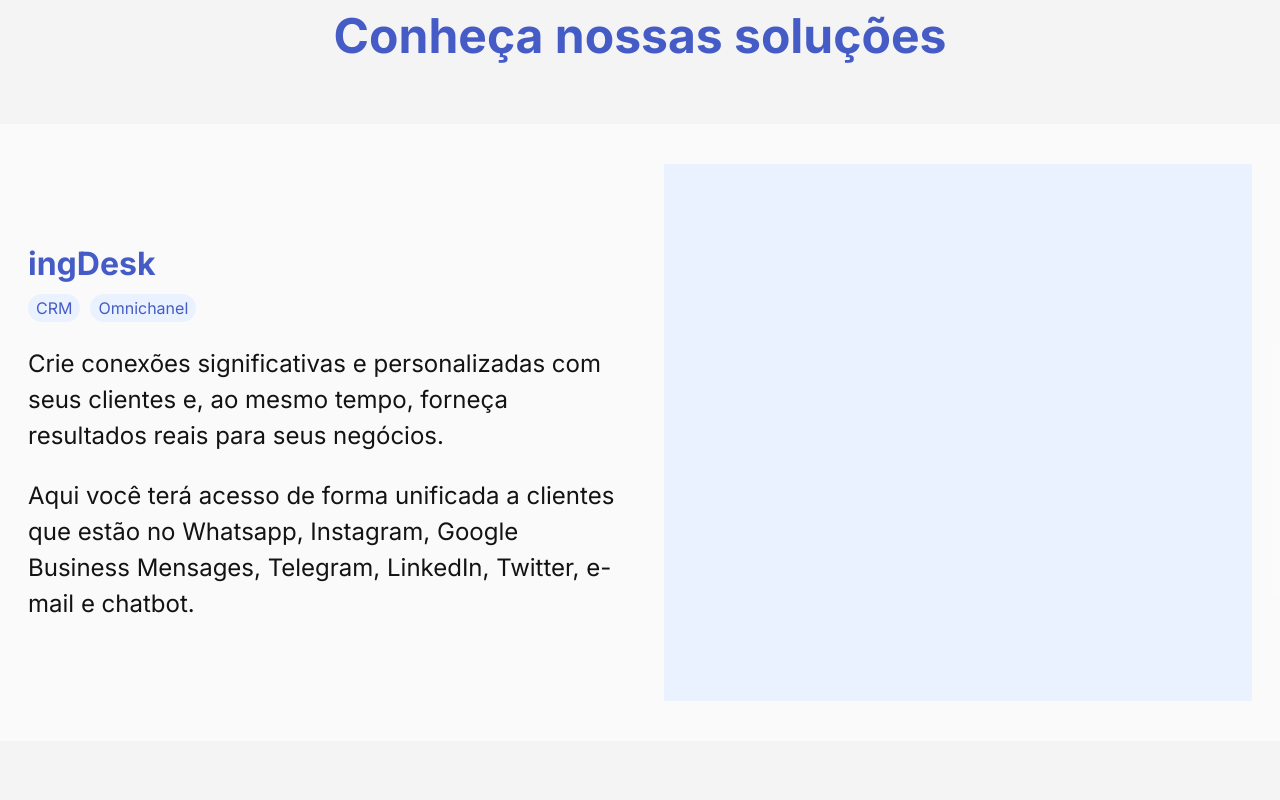
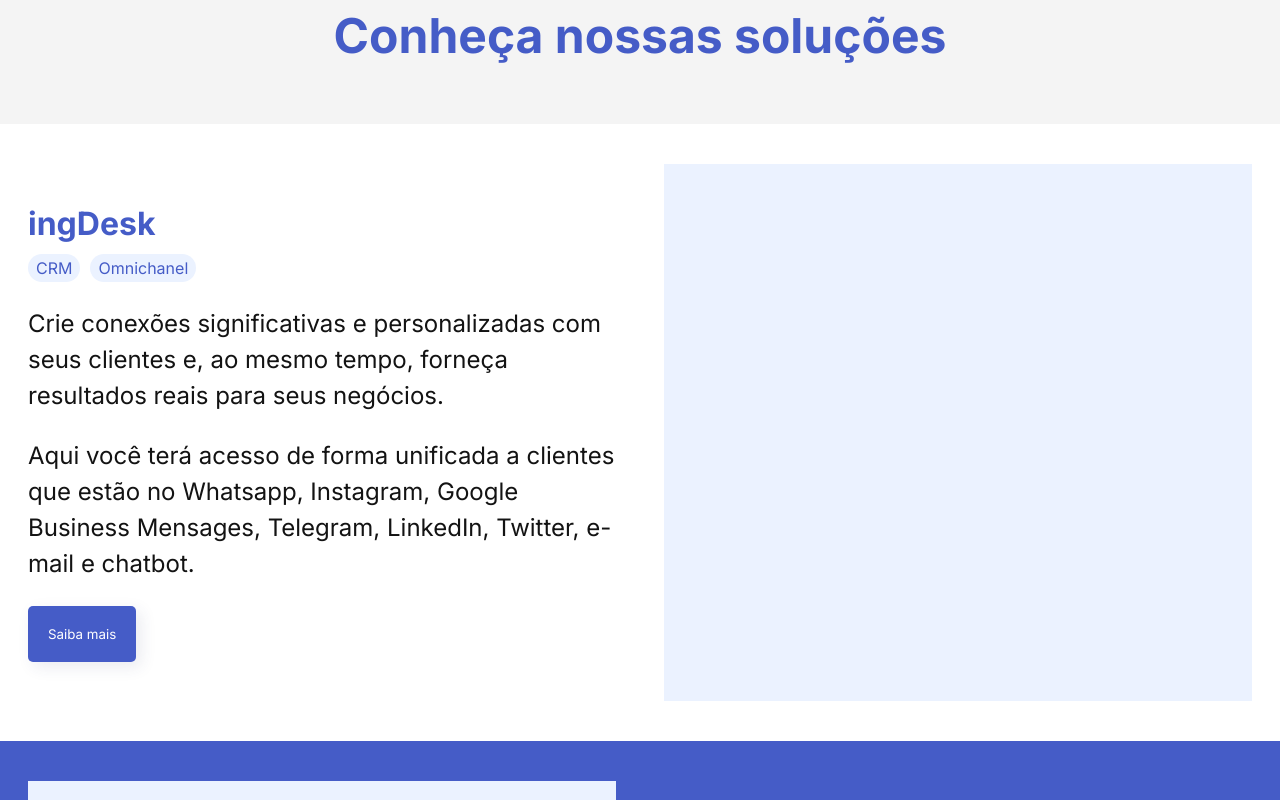
Before and after one commit to AlexShyjada/site-ingenium, a Next.js app in the folder project/: page / in a window 1280 px wide. Shown: the part 420-1220 px from the top of the page. Built offline with nearby package versions, Linux system fonts and the light colour scheme.

Commit message:
Add: conditionals of render

```diff
--- /dev/null
+++ b/project/src/components/atoms/Button/index.tsx
@@ -0,0 +1,40 @@
+import { ReactNode } from "react";
+import styled from "styled-components";
+
+interface iButtonprops {
+  icon?: ReactNode;
+  text: string;
+  link: string;
+  color: string;
+  background: string;
+}
+
+interface iStyledButtonProps {
+  color: string;
+  background: string;
+}
+
+const StyledButton = styled.button<iStyledButtonProps>`
+  display: flex;
+  flex-direction: row;
+  justify-content: center;
+  align-items: center;
+  padding: 20px;
+  gap: 12px;
+  box-shadow: 5px 5px 16px rgba(51, 60, 103, 0.1);
+  border-radius: 5px;
+  color: ${(props) => props.color};
+  background: ${(props) => props.background};
+`;
+
+export function Button(props: iButtonprops) {
+  const { icon, text, link, color, background } = props;
+  return (
+    <StyledButton color={color} background={background}>
+      <a href={link}>
+        {text}
+        {icon}
+      </a>
+    </StyledButton>
+  );
+}
--- a/project/src/components/index.ts
+++ b/project/src/components/index.ts
@@ -6,6 +6,7 @@
 export * from './atoms/Paragrath'
 export * from './atoms/Paragrath2'
 export * from './atoms/Tag'
+export * from './atoms/Button'
 
 //Organisms
 export * from './molecules/Solution'
--- a/project/src/components/molecules/Solution/index.tsx
+++ b/project/src/components/molecules/Solution/index.tsx
@@ -1,10 +1,11 @@
 import Image from "next/image";
 import styled from "styled-components";
-import { Paragrath } from "../..";
+import { Button, Paragrath } from "../..";
 import { H3 } from "../../atoms/H3";
 import { Tag } from "../../atoms/Tag";
 
 interface iSolutionProps {
+  id: number;
   title: string;
   tags: {
     id: number;
@@ -17,7 +18,11 @@
   link: string;
 }
 
-const StyledSolution = styled.div`
+interface iStyledSolutionProps {
+  isFlexReverse: number;
+}
+
+const StyledSolution = styled.div<iStyledSolutionProps>`
   display: flex;
   width: 100%;
   flex-direction: column;
@@ -25,9 +30,10 @@
   align-items: center;
   padding: 40px 0px;
   gap: 10px;
-  background: rgba(255, 255, 255, 0.6);
+  background: ${(props) => props.isFlexReverse % 2 == 0? "#455CC7" : "#FFFFFF"};
   .container {
     align-items: center;
+    flex-direction: ${(props) => props.isFlexReverse % 2 == 0? "row-reverse" : "row"};
     padding: 0px;
     gap: 48px;
     .textcontainer {
@@ -37,11 +43,11 @@
       padding: 0px;
       gap: 24px;
       max-width: 588px;
-      .titleContainer{
+      .titleContainer {
         display: flex;
         flex-direction: column;
         gap: 1rem;
-        .tagContainer{
+        .tagContainer {
           display: flex;
           gap: 1rem;
         }
@@ -51,10 +57,10 @@
 `;
 
 export function Solution(props: iSolutionProps) {
-  const { title, tags, paragraths } = props;
+  const { title, tags, paragraths, link, id } = props;
 
   return (
-    <StyledSolution>
+    <StyledSolution isFlexReverse={id}>
       <div className="container">
         <div className="textcontainer">
           <div className="titleContainer">
@@ -69,6 +75,12 @@
           {paragraths.map((paragrath) => (
             <Paragrath key={paragrath.id} text={paragrath.text} />
           ))}
+          <Button
+            text="Saiba mais"
+            link={link}
+            background={id % 2 == 0 ? "#FFFFFF" : "#455CC7"}
+            color={id % 2 == 0 ? "#455CC7" : "#FFFFFF"}
+          />
         </div>
 
         <Image
--- a/project/src/components/organisms/ConhecaNossasSolucoes/index.tsx
+++ b/project/src/components/organisms/ConhecaNossasSolucoes/index.tsx
@@ -7,6 +7,11 @@
   align-items: center;
   padding: 40px 0px 0px;
   gap: 60px;
+  .solutionContainer{
+    width: 100%;
+    display: flex;
+    flex-direction: column;
+  }
 `;
 
 export function ConhecaNossasSolucoes() {
@@ -58,7 +63,7 @@
       link: "#",
     },
     {
-      id: 2,
+      id: 3,
       title: "IngCorp",
       tags: [
         {
@@ -83,15 +88,18 @@
   return (
     <StyledConhecaNossasSolucoes>
       <H2 text="Conheça nossas soluções" />
+      <div className="solutionContainer">
         {solution.map((solution) => (
           <Solution
             key={solution.id}
+            id={solution.id}
             title={solution.title}
             tags={solution.tags}
             paragraths={solution.paragraths}
             link={solution.link}
           />
         ))}
+      </div>
     </StyledConhecaNossasSolucoes>
   );
 }
```
Lines whose indentation alone changed are shown as unchanged.
